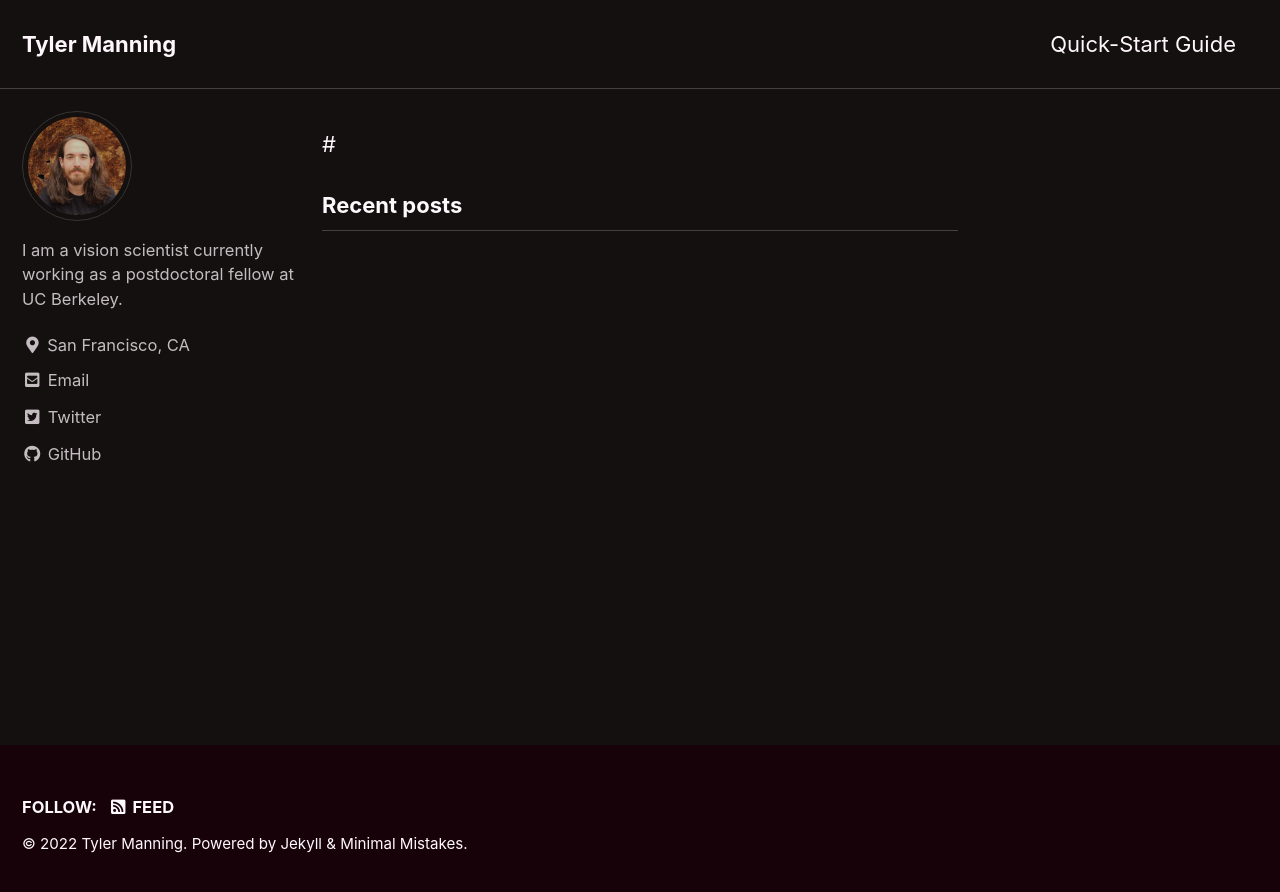
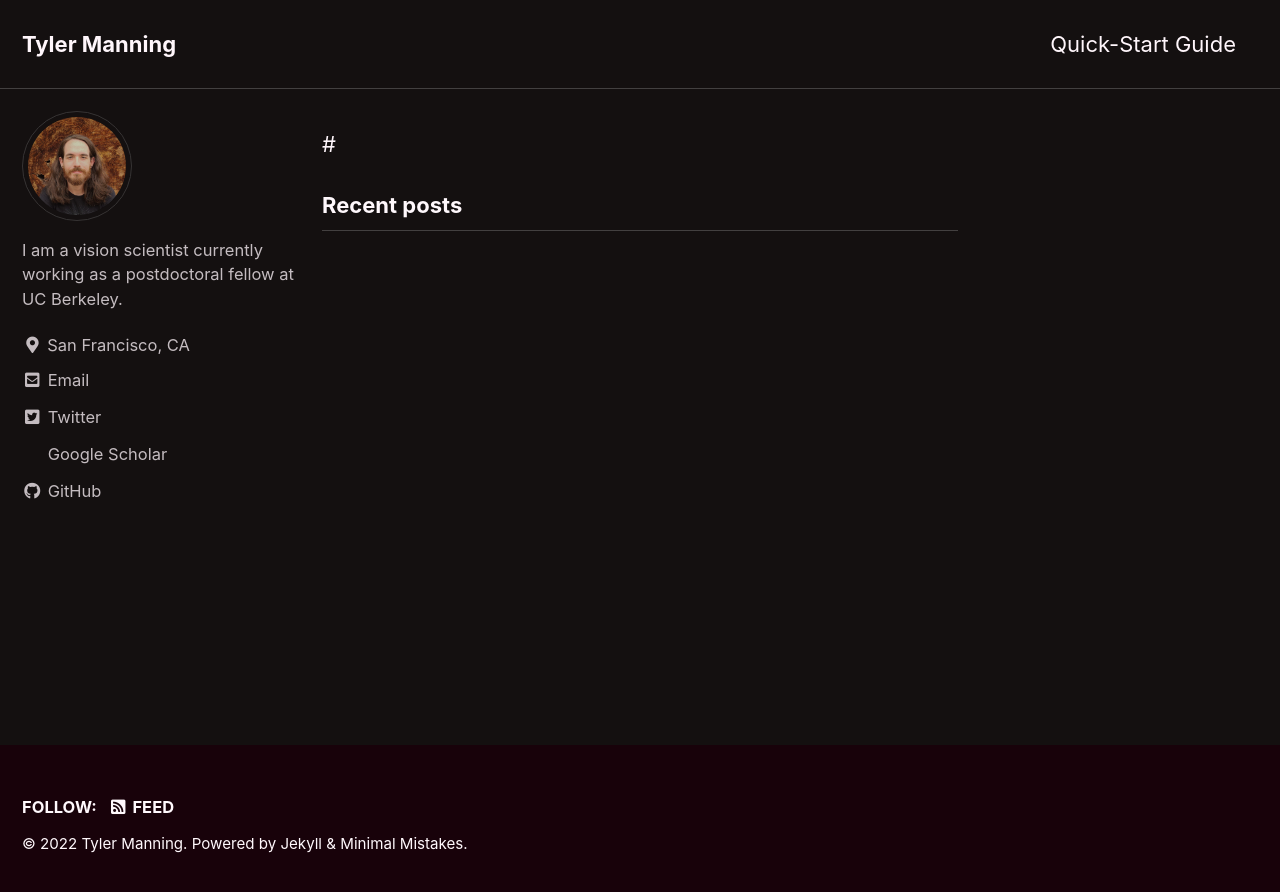
Before and after one commit to tsmanning/tsmanning.github.io, a Jekyll site: the page built from index.html, in a window 1280 px wide. Shown: the top 892 px of the page. Built offline with Jekyll 4.4.1, drawn with Linux system fonts in a browser that asks for light colours; cached includes are drawn as plain includes; the list of posts is cut into pages by our own code.

Commit message:
updated config

```diff
--- a/_config.yml
+++ b/_config.yml
@@ -105,7 +105,7 @@ analytics:
 # Site Author
 author:
   name             : #"Tyler Manning"
-  avatar           : "assets/photo_2021-08-09_09-49-12.jpg"
+  avatar           : "assets/images/photo_2021-08-09_09-49-12.jpg"
   bio              : "I am a vision scientist currently working as a postdoctoral fellow at UC Berkeley."
   location         : "San Francisco, CA"
   email            :
@@ -119,9 +119,9 @@ author:
     - label: "Twitter"
       icon: "fab fa-fw fa-twitter-square"
       url: "https://twitter.com/GnarlyTinmen"
-    - label: "Facebook"
-      icon: "fab fa-fw fa-facebook-square"
-      # url: "https://facebook.com/"
+    - label: "Google Scholar"
+      icon: "fab fa-fw fa-google-scholar"
+      url: "https://scholar.google.com/citations?user=Lqnrr_wAAAAJ"
     - label: "GitHub"
       icon: "fab fa-fw fa-github"
       url: "https://github.com/tsmanning"
```
Also changed, not shown: assets/images/photo_2021-08-09_09-49-12.jpg (renamed from assets/photo_2021-08-09_09-49-12.jpg).
